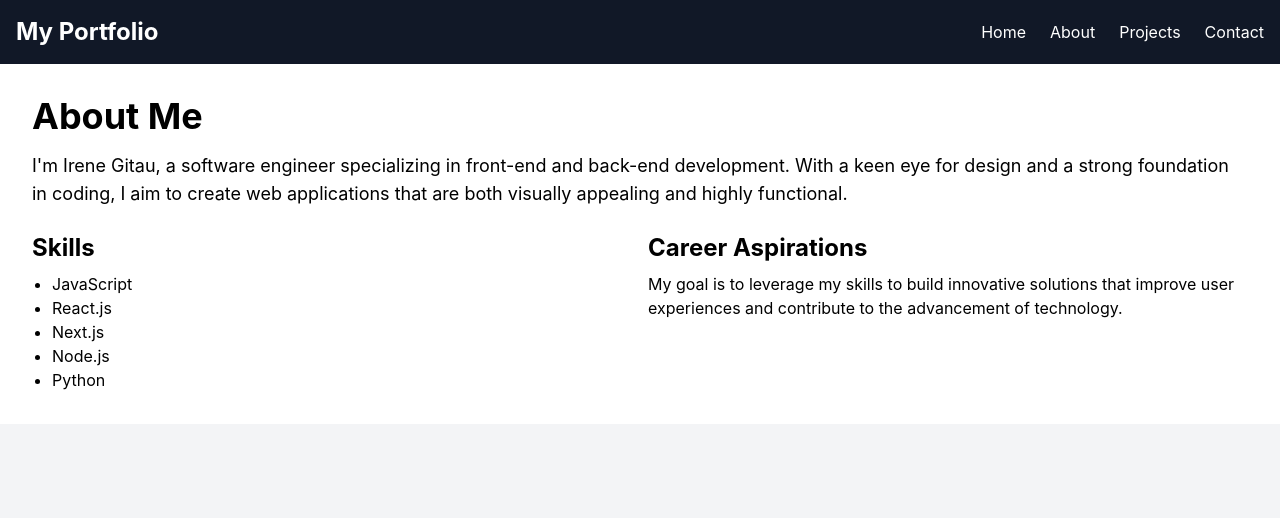
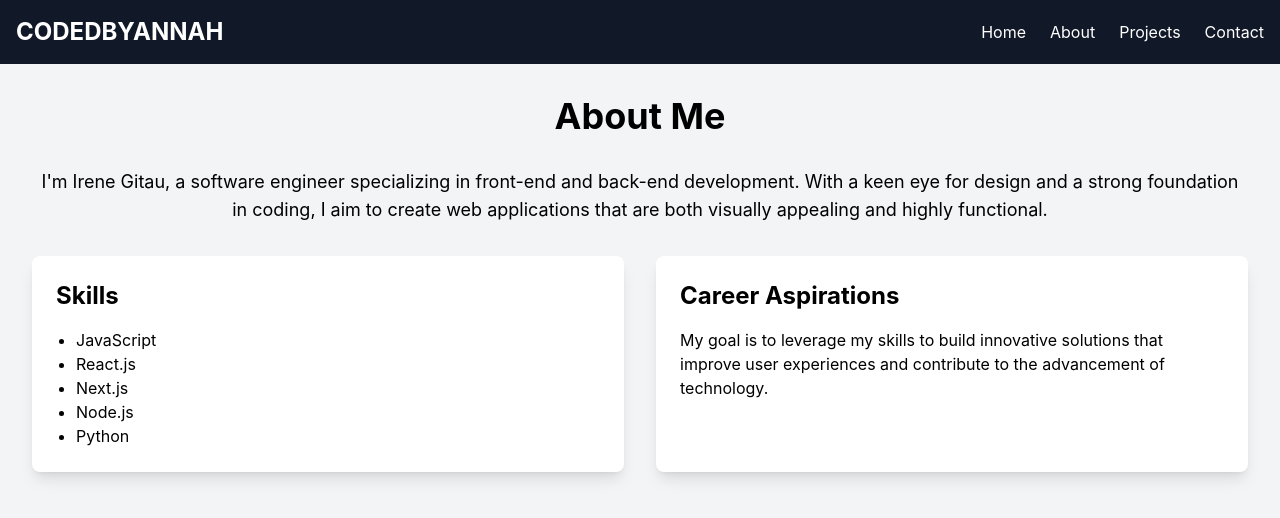
Before and after one commit to Annah-2003/My-Digital-Odyssey, a Next.js app in the folder portfolio/: page /about in a window 1280 px wide. Shown: the top 518 px of the page. Built offline with nearby package versions, Linux system fonts and the light colour scheme.

Commit message:
added stylin to social icons

```diff
--- a/portfolio/components/NavBar.js
+++ b/portfolio/components/NavBar.js
@@ -3,12 +3,12 @@ import Link from 'next/link';
 
 const Navbar = () => (
   <nav className="bg-gray-900 text-white p-4 flex justify-between items-center">
-    <div className="text-2xl font-bold">My Portfolio</div>
+    <div className="text-2xl font-bold">CODEDBYANNAH</div>
     <div className="space-x-6">
-      <Link href="/" className="hover:text-blue-500">Home</Link>
-      <Link href="/about" className="hover:text-blue-500">About</Link>
-      <Link href="/projects" className="hover:text-blue-500">Projects</Link>
-      <Link href="/contact" className="hover:text-blue-500">Contact</Link>
+      <Link href="/" className="hover:text-pink-500">Home</Link>
+      <Link href="/about" className="hover:text-pink-500">About</Link>
+      <Link href="/projects" className="hover:text-pink-500">Projects</Link>
+      <Link href="/contact" className="hover:text-pink-500">Contact</Link>
     </div>
   </nav>
 );
--- a/portfolio/pages/about.js
+++ b/portfolio/pages/about.js
@@ -6,9 +6,9 @@ export default function About() {
   return (
     <div className="min-h-screen bg-gray-100 dark:bg-gray-900 text-black dark:text-white">
       <Navbar />
-      <section className="p-8 bg-white">
+      <section className="p-8">
         <motion.h1
-          className="text-4xl font-bold mb-4"
+          className="text-4xl font-bold mb-8 text-center"
           initial={{ opacity: 0 }}
           animate={{ opacity: 1 }}
           transition={{ duration: 1.5 }}
@@ -16,7 +16,7 @@ export default function About() {
           About Me
         </motion.h1>
         <motion.p
-          className="text-lg mb-6"
+          className="text-lg mb-8 text-center"
           initial={{ opacity: 0 }}
           animate={{ opacity: 1 }}
           transition={{ delay: 0.5, duration: 1.5 }}
@@ -24,13 +24,13 @@ export default function About() {
           I&apos;m Irene Gitau, a software engineer specializing in front-end and back-end development. With a keen eye for design and a strong foundation in coding, I aim to create web applications that are both visually appealing and highly functional.
         </motion.p>
         <motion.div
-          className="grid grid-cols-1 md:grid-cols-2 gap-4"
+          className="grid grid-cols-1 md:grid-cols-2 gap-8"
           initial={{ opacity: 0 }}
           animate={{ opacity: 1 }}
           transition={{ delay: 1, duration: 1.5 }}
         >
-          <div>
-            <h2 className="text-2xl font-bold mb-2">Skills</h2>
+          <div className="bg-white dark:bg-gray-800 p-6 rounded-lg shadow-lg">
+            <h2 className="text-2xl font-bold mb-4">Skills</h2>
             <ul className="list-disc pl-5">
               <li>JavaScript</li>
               <li>React.js</li>
@@ -39,8 +39,8 @@ export default function About() {
               <li>Python</li>
             </ul>
           </div>
-          <div>
-            <h2 className="text-2xl font-bold mb-2">Career Aspirations</h2>
+          <div className="bg-white dark:bg-gray-800 p-6 rounded-lg shadow-lg">
+            <h2 className="text-2xl font-bold mb-4">Career Aspirations</h2>
             <p>
               My goal is to leverage my skills to build innovative solutions that improve user experiences and contribute to the advancement of technology.
             </p>
--- a/portfolio/pages/index.js
+++ b/portfolio/pages/index.js
@@ -1,4 +1,4 @@
-import { AiFillTwitterCircle, AiFillLinkedin, AiFillYoutube } from 'react-icons/ai';
+import { AiFillTwitterCircle, AiFillLinkedin } from 'react-icons/ai';
 import { BsFillMoonStarsFill } from 'react-icons/bs';
 import { useState } from 'react';
 import Navbar from '../components/NavBar';
@@ -26,7 +26,6 @@ export default function Home() {
               <div className="flex space-x-4">
                 <AiFillTwitterCircle className="text-3xl cursor-pointer hover:text-blue-500" />
                 <AiFillLinkedin className="text-3xl cursor-pointer hover:text-blue-500" />
-                <AiFillYoutube className="text-3xl cursor-pointer hover:text-red-500" />
               </div>
             </div>
             <h1 className="text-5xl font-extrabold mb-6">Welcome to My Digital Odyssey</h1>
```
